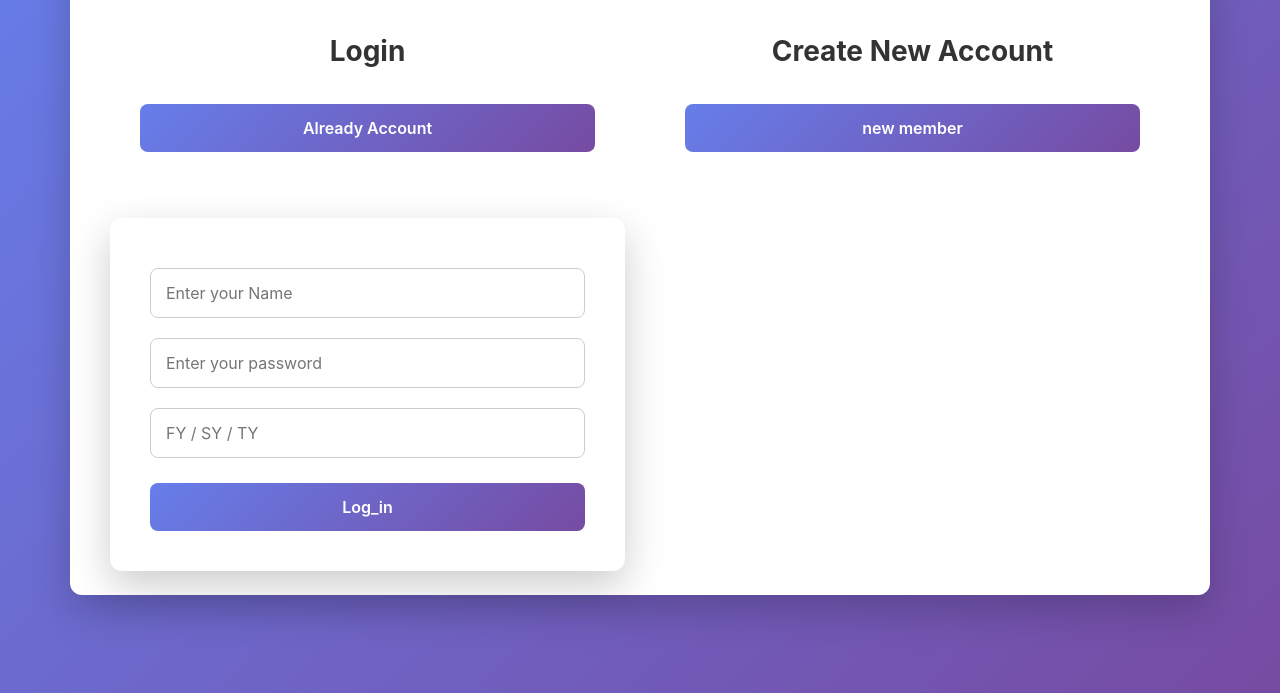
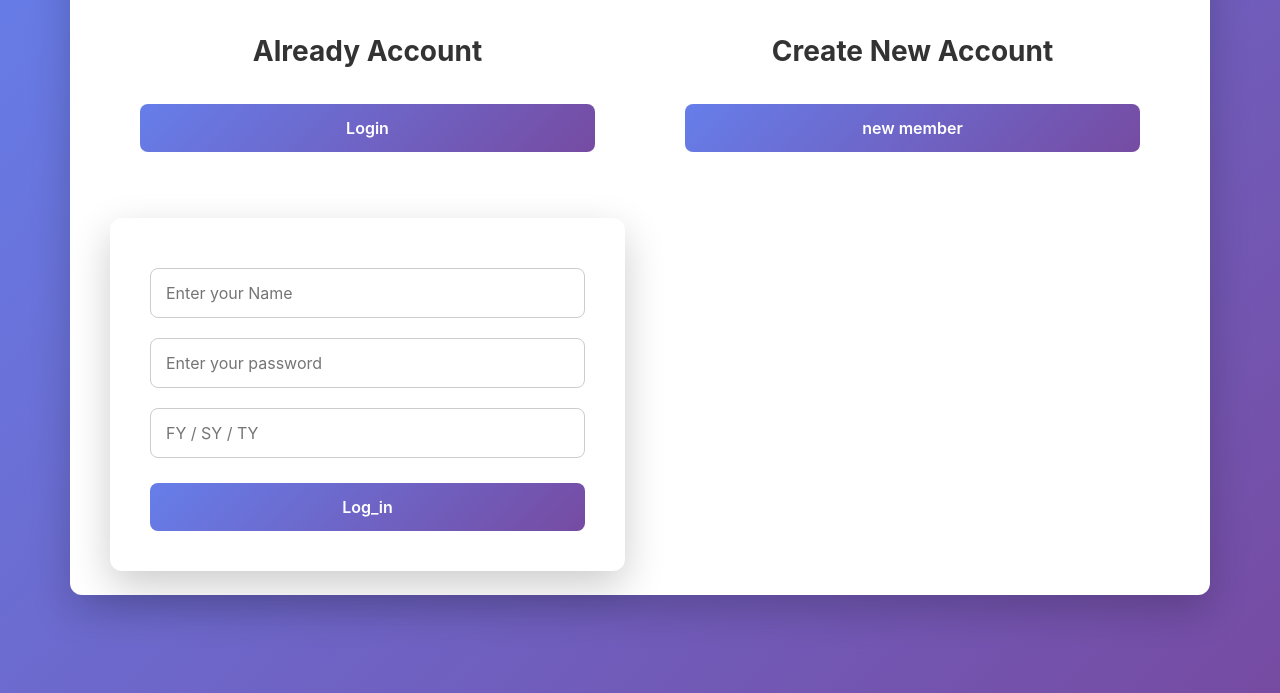
Before and after one commit to darshandighe07/student-details, a plain HTML site: page index.html in a window 1280 px wide. Shown: the part 107-800 px from the top of the page. Drawn offline with nearby package versions, Linux system fonts and the light colour scheme.

Commit message:
Update index.html

```diff
--- a/index.html
+++ b/index.html
@@ -118,8 +118,8 @@
       <div class="row">
         <div class="col-lg-6">
           <div id="ldiv">
-            <h1>Login</h1>
-            <button onclick="login()">Already Account</button>
+            <h1>Already Account</h1>
+            <button onclick="login()">Login</button>
           </div>
           <div id="login" class="container"   >
             <div>
```
